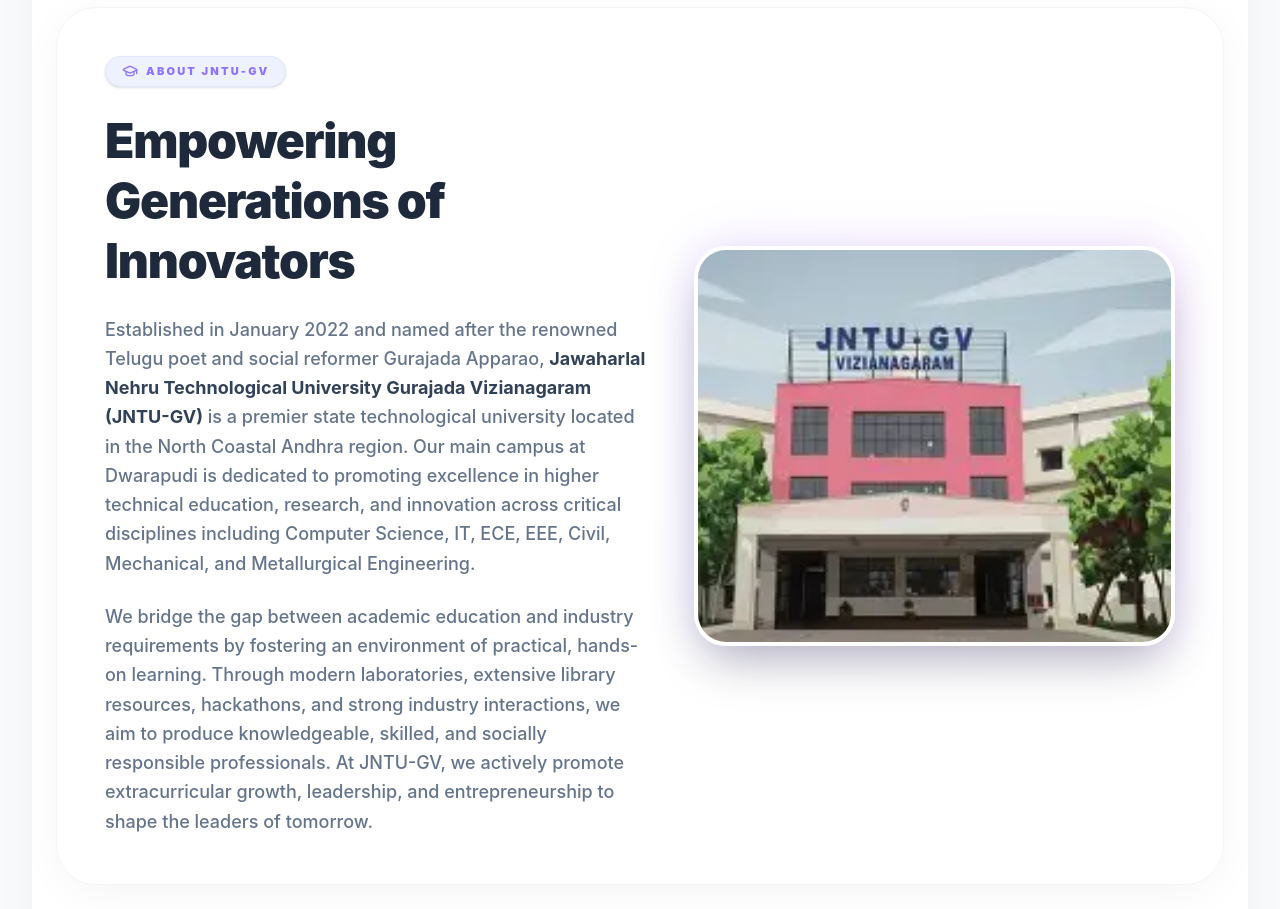
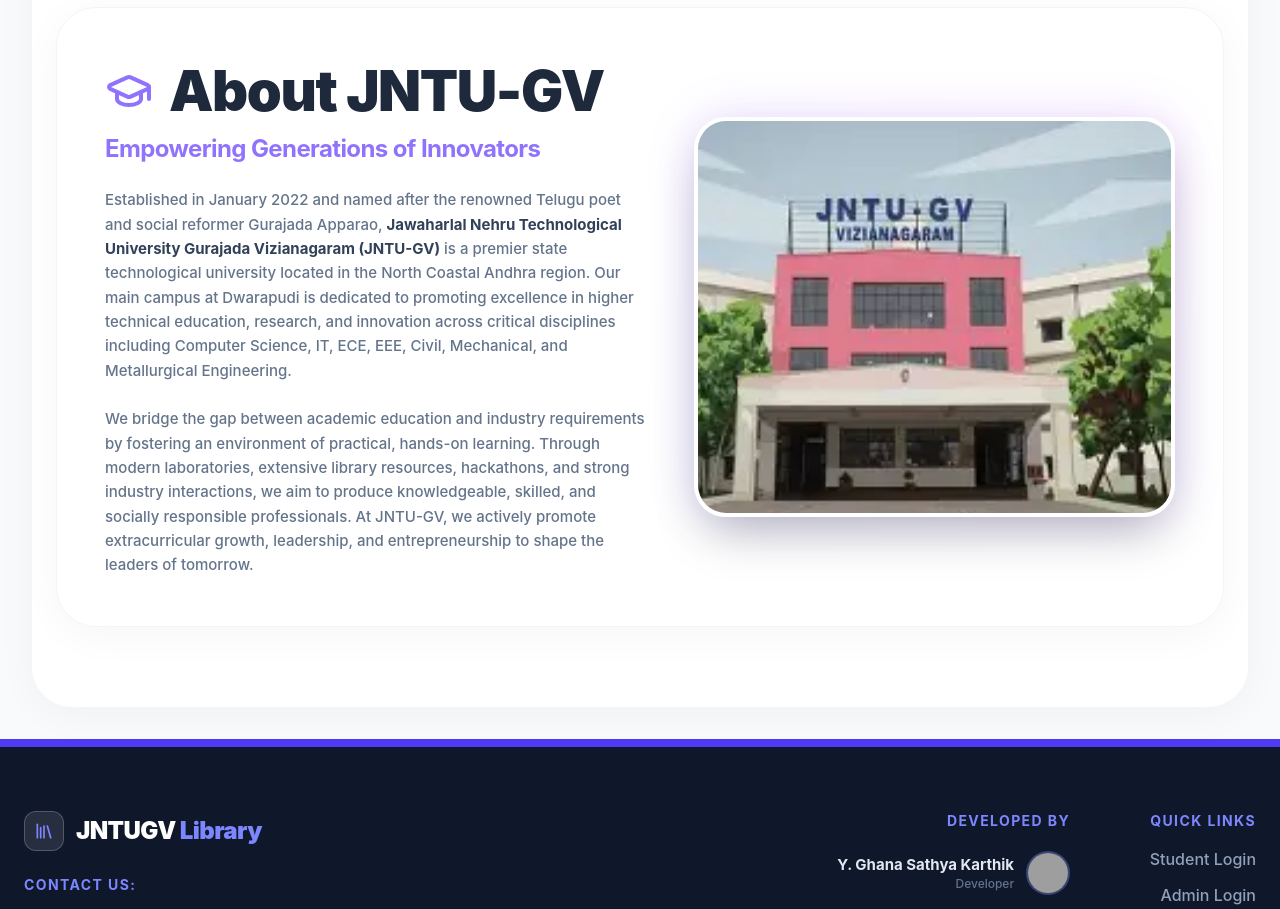
Before and after one commit to yghanasathyakarthik/jntugv-library, a React (Vite) app in the folder frontend/: page / in a window 1280 px wide. Shown: the part 2060-2969 px from the top of the page. Built offline with nearby package versions, Linux system fonts and the light colour scheme; no server answers; grey boxes are pictures that could not be loaded.

Commit message:
Add developed by and fix about heading

```diff
--- a/frontend/src/pages/Home.jsx
+++ b/frontend/src/pages/Home.jsx
@@ -197,14 +197,15 @@
       <div className="max-w-7xl mx-auto px-6 pb-20 relative z-10 w-full flex-1">
          <div className="bg-white rounded-[40px] p-8 md:p-12 border border-slate-100 shadow-[0_8px_40px_rgba(0,0,0,0.04)] flex flex-col lg:flex-row items-center gap-12">
             <div className="flex-1 space-y-6">
-               <div className="inline-flex items-center gap-2 px-4 py-1.5 rounded-full bg-indigo-50 border border-indigo-100 text-[#9073fd] font-black text-[10px] md:text-[11px] uppercase tracking-[0.2em] shadow-sm">
-                 <GraduationCap className="w-4 h-4" /> About JNTU-GV
-               </div>
-               <h2 className="text-[36px] md:text-[48px] font-black text-[#1e293b] tracking-tight leading-tight">Empowering Generations of Innovators</h2>
-               <p className="text-[16px] md:text-[18px] text-[#64748b] font-medium leading-relaxed">
+               <h2 className="text-[40px] md:text-[56px] font-black text-[#1e293b] tracking-tight leading-tight flex items-center gap-3 md:gap-4">
+                 <GraduationCap className="w-10 h-10 md:w-12 md:h-12 text-[#9073fd]" />
+                 About JNTU-GV
+               </h2>
+               <h3 className="text-[20px] md:text-[24px] font-bold text-[#9073fd] tracking-tight leading-tight -mt-4">Empowering Generations of Innovators</h3>
+               <p className="text-[15px] text-[#64748b] font-medium leading-relaxed mt-2">
                  Established in January 2022 and named after the renowned Telugu poet and social reformer Gurajada Apparao, <strong className="text-slate-700">Jawaharlal Nehru Technological University Gurajada Vizianagaram (JNTU-GV)</strong> is a premier state technological university located in the North Coastal Andhra region. Our main campus at Dwarapudi is dedicated to promoting excellence in higher technical education, research, and innovation across critical disciplines including Computer Science, IT, ECE, EEE, Civil, Mechanical, and Metallurgical Engineering.
                </p>
-               <p className="text-[16px] md:text-[18px] text-[#64748b] font-medium leading-relaxed">
+               <p className="text-[15px] text-[#64748b] font-medium leading-relaxed">
                  We bridge the gap between academic education and industry requirements by fostering an environment of practical, hands-on learning. Through modern laboratories, extensive library resources, hackathons, and strong industry interactions, we aim to produce knowledgeable, skilled, and socially responsible professionals. At JNTU-GV, we actively promote extracurricular growth, leadership, and entrepreneurship to shape the leaders of tomorrow.
                </p>
             </div>
@@ -236,9 +237,34 @@
                </p>
             </div>
 
-            {/* Links */}
-            <div className="flex gap-10">
+            {/* Links & Developers */}
+            <div className="flex flex-col md:flex-row gap-12 md:gap-16 items-center md:items-start">
                <div className="text-center md:text-right">
+                  <h4 className="text-indigo-400 font-bold uppercase tracking-widest text-sm mb-5">Developed By</h4>
+                  <div className="flex flex-col gap-4">
+                     <div className="flex items-center gap-3 justify-center md:justify-end">
+                        <div className="text-right">
+                           <p className="text-slate-200 font-bold text-[15px]">Y. Ghana Sathya Karthik</p>
+                           <p className="text-slate-500 text-xs font-medium">Developer</p>
+                        </div>
+                        <div className="w-11 h-11 rounded-full bg-slate-800 border-2 border-indigo-400/30 overflow-hidden shrink-0">
+                           <img src="/karthik.jpg" alt="Y. Ghana Sathya Karthik" onError={(e) => { e.target.src = 'https://ui-avatars.com/api/?name=Karthik&background=random'; }} className="w-full h-full object-cover" />
+                        </div>
+                     </div>
+                     <div className="flex items-center gap-3 justify-center md:justify-end">
+                        <div className="text-right">
+                           <p className="text-slate-200 font-bold text-[15px]">V. Charu Brunda Hasini</p>
+                           <p className="text-slate-500 text-xs font-medium">Developer</p>
+                        </div>
+                        <div className="w-11 h-11 rounded-full bg-slate-800 border-2 border-pink-400/30 overflow-hidden shrink-0">
+                           <img src="/hasini.jpg" alt="V. Charu Brunda Hasini" onError={(e) => { e.target.src = 'https://ui-avatars.com/api/?name=Hasini&background=random'; }} className="w-full h-full object-cover" />
+                        </div>
+                     </div>
+                  </div>
+               </div>
+
+               <div className="text-center md:text-right">
+                  <h4 className="text-indigo-400 font-bold uppercase tracking-widest text-sm mb-4">Quick Links</h4>
                   <Link to="/login" className="block text-slate-400 hover:text-white font-medium mb-3 transition-colors">Student Login</Link>
                   <Link to="/login" className="block text-slate-400 hover:text-white font-medium mb-3 transition-colors">Admin Login</Link>
                   <Link to="#" className="block text-slate-400 hover:text-white font-medium transition-colors">Privacy & Policy</Link>
```
